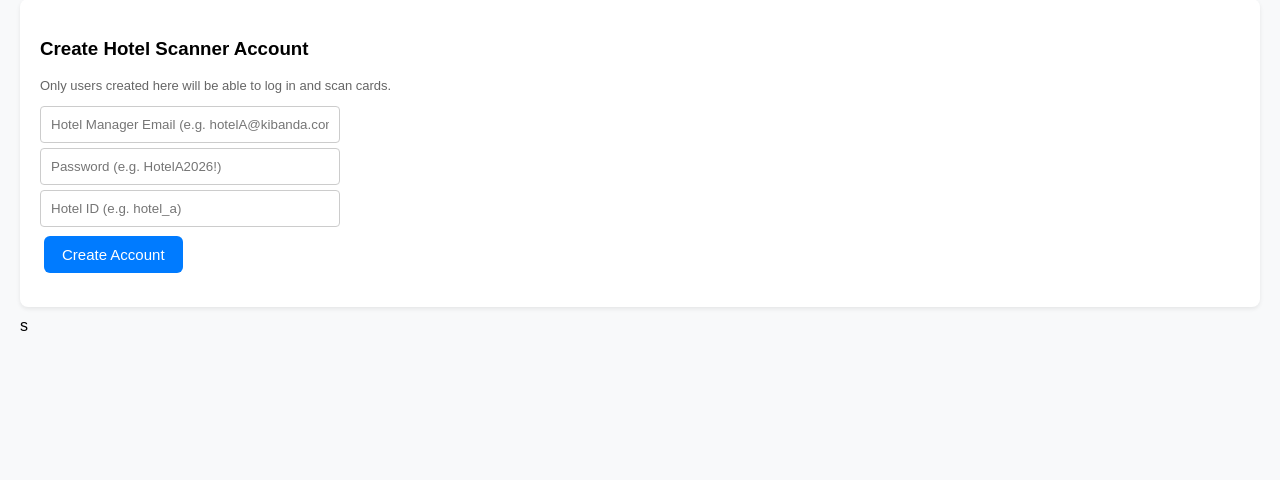
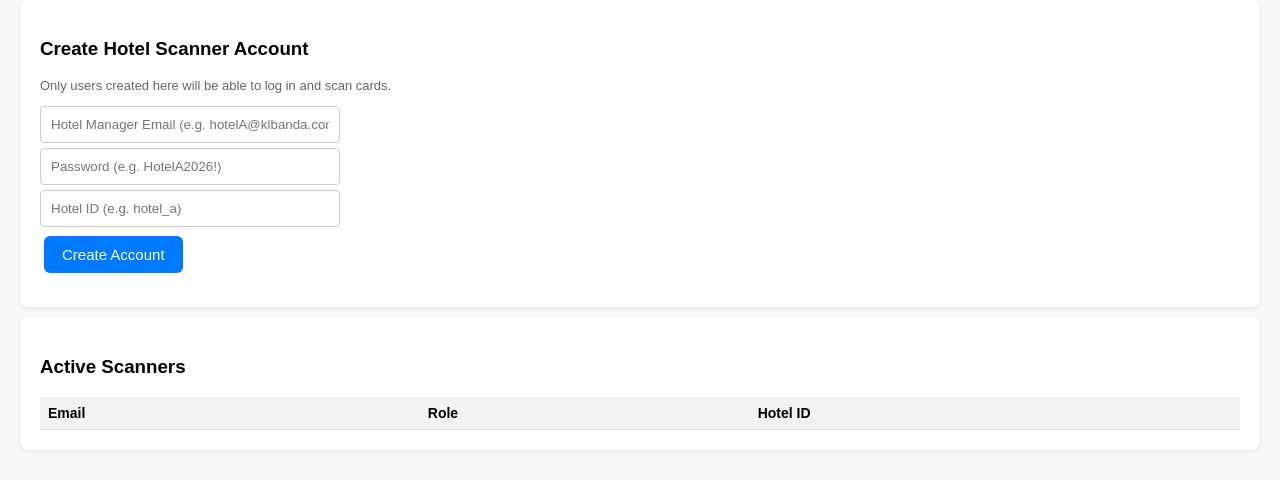
Before and after one commit to lewis23-net/kibandasky-qr-server, a Flask app: template templates/admin.html in a window 1280 px wide. Shown: the part 393-873 px from the top of the page. Before the commit the page ends 724 px from the top, so only its background shows below. Run offline with Flask 3, Linux system fonts and the light colour scheme; the template is opened without the code that fills it, so the values that code supplies are empty.

Commit message:
Fix database sync and add user list

```diff
--- a/app.py
+++ b/app.py
@@ -23,7 +23,6 @@ app.config['SQLALCHEMY_DATABASE_URI'] = db_url
 app.config['SQLALCHEMY_TRACK_MODIFICATIONS'] = False
 db.init_app(app)
 
-
 with app.app_context():
     db.create_all()
 
@@ -39,8 +38,10 @@ with app.app_context():
         db.session.add(admin)
         db.session.commit()
 
-    # AUTO-SYNC CHILDREN FROM CSV ON STARTUP
+    # FORCE SYNC FROM CSV ON STARTUP
     if os.path.exists('children.csv'):
+        # Optional: Clear existing children to prevent duplicates
+        # db.session.query(Child).delete()
         with open('children.csv', newline='', encoding='utf-8') as f:
             for row in csv.DictReader(f):
                 existing_child = Child.query.filter_by(uuid=row['uuid']).first()
@@ -49,7 +50,6 @@ with app.app_context():
                 else:
                     existing_child.name = row['name']
             db.session.commit()
-
 
 def login_required(roles=None):
     def decorator(f):
@@ -64,7 +64,6 @@ def login_required(roles=None):
         return wrapper
     return decorator
 
-
 @app.route('/')
 def index():
     user = session.get('user')
@@ -73,7 +72,6 @@ def index():
     if user['role'] == 'admin':
         return redirect(url_for('dashboard'))
     return redirect(url_for('scan_page'))
-
 
 @app.route('/login', methods=['GET', 'POST'])
 def login():
@@ -90,8 +88,6 @@ def login():
                 'role': user.role,
                 'hotel_id': user.hotel_id
             }
-
-            # If they were trying to scan a card, send them right back to it
             next_page = request.args.get('next')
             if next_page and '/scan' in next_page:
                 return redirect(next_page)
@@ -102,12 +98,10 @@ def login():
         error = "Invalid email or password"
     return render_template('login.html', error=error)
 
-
 @app.route('/logout')
 def logout():
     session.pop('user', None)
     return redirect(url_for('login'))
-
 
 @app.route('/scan')
 @app.route('/scan/<child_uuid>')
@@ -117,12 +111,10 @@ def scan_page(child_uuid=None):
     scanned_child = child_uuid or request.args.get('child', '')
     return render_template('scan.html', hotel_id=hotel_id, scanned_child=scanned_child)
 
-
 @app.route('/admin')
 @login_required(roles=['admin'])
 def dashboard():
     return render_template('admin.html')
-
 
 @app.route('/api/roster')
 @login_required(roles=['hotel', 'admin'])
@@ -133,7 +125,6 @@ def get_roster():
         'name': c.name,
         'last_meal_at': (c.last_meal_at.isoformat() + 'Z') if c.last_meal_at else None
     } for c in children])
-
 
 @app.route('/api/sync', methods=['POST'])
 @login_required(roles=['hotel', 'admin'])
@@ -146,14 +137,10 @@ def sync():
     for e in events:
         if not e.get('event_id') or not e.get('child_uuid') or not e.get('scanned_at'):
             continue
-
         if Redemption.query.filter_by(event_id=e['event_id']).first():
             continue
-
         try:
-            scanned_at = datetime.fromisoformat(
-                e['scanned_at'].replace('Z', '+00:00')
-            )
+            scanned_at = datetime.fromisoformat(e['scanned_at'].replace('Z', '+00:00'))
             if scanned_at.tzinfo is not None:
                 scanned_at = scanned_at.replace(tzinfo=None)
         except Exception:
@@ -165,31 +152,22 @@ def sync():
             hotel_id=hotel_id,
             scanned_at=scanned_at
         ))
-
         child = Child.query.filter_by(uuid=e['child_uuid']).first()
         if child and (not child.last_meal_at or scanned_at > child.last_meal_at):
             child.last_meal_at = scanned_at
-
         processed += 1
 
     db.session.commit()
     _flag_conflicts()
     return jsonify({'ok': True, 'processed': processed})
 
-
 def _flag_conflicts():
     for child in Child.query.all():
-        rows = (
-            Redemption.query
-            .filter_by(child_uuid=child.uuid)
-            .order_by(Redemption.scanned_at)
-            .all()
-        )
+        rows = Redemption.query.filter_by(child_uuid=child.uuid).order_by(Redemption.scanned_at).all()
         for i in range(1, len(rows)):
             if rows[i].scanned_at - rows[i - 1].scanned_at < timedelta(hours=24):
                 rows[i].conflict = True
     db.session.commit()
-
 
 @app.route('/api/admin/stats')
 @login_required(roles=['admin'])
@@ -201,10 +179,13 @@ def admin_stats():
         'conflicts': Redemption.query.filter_by(conflict=True).count()
     })
 
+@app.route('/api/users', methods=['GET', 'POST'])
+@login_required(roles=['admin'])
+def handle_users():
+    if request.method == 'GET':
+        users = User.query.all()
+        return jsonify([{'email': u.email, 'role': u.role, 'hotel_id': u.hotel_id} for u in users])
 
-@app.route('/api/users', methods=['POST'])
-@login_required(roles=['admin'])
-def create_user():
     d = request.get_json(silent=True) or {}
     if not d.get('email') or not d.get('password'):
         return jsonify({'error': 'email and password required'}), 400
@@ -219,13 +200,11 @@ def create_user():
     db.session.commit()
     return jsonify({'ok': True})
 
-
 @app.route('/sw.js')
 def sw():
     resp = send_from_directory('static', 'sw.js', mimetype='application/javascript')
     resp.headers['Service-Worker-Allowed'] = '/'
     return resp
 
-
 if __name__ == '__main__':
     app.run(debug=True, host='0.0.0.0', port=5000)
--- a/templates/admin.html
+++ b/templates/admin.html
@@ -16,6 +16,9 @@
         button { padding: 10px 18px; font-size: 15px; margin: 4px; cursor: pointer; border: none; border-radius: 6px; background: #007bff; color: white; }
         input { padding: 10px; margin: 5px 0; border: 1px solid #ccc; border-radius: 4px; width: 100%; max-width: 300px; box-sizing: border-box; display: block; }
         .success-msg { color: green; font-weight: bold; margin-top: 10px; }
+        table { width: 100%; border-collapse: collapse; margin-top: 10px; font-size: 14px; }
+        th, td { padding: 8px; text-align: left; border-bottom: 1px solid #ddd; }
+        th { background-color: #f2f2f2; }
     </style>
 </head>
 <body>
@@ -45,6 +48,18 @@
         <div id="create-msg" class="success-msg"></div>
     </div>
 
+    <div class="card">
+        <h3>Active Scanners</h3>
+        <table id="users-table">
+            <thead>
+                <tr><th>Email</th><th>Role</th><th>Hotel ID</th></tr>
+            </thead>
+            <tbody>
+                <!-- Filled by JS -->
+            </tbody>
+        </table>
+    </div>
+
     <script>
         async function refreshStats() {
             try {
@@ -57,6 +72,20 @@
             } catch (e) {
                 document.getElementById('sync-status').textContent = 'Offline — showing last known data.';
             }
+        }
+
+        async function loadUsers() {
+            try {
+                const res = await fetch('/api/users');
+                const users = await res.json();
+                const tbody = document.querySelector('#users-table tbody');
+                tbody.innerHTML = '';
+                users.forEach(u => {
+                    const tr = document.createElement('tr');
+                    tr.innerHTML = `<td>${u.email}</td><td>${u.role}</td><td>${u.hotel_id || '-'}</td>`;
+                    tbody.appendChild(tr);
+                });
+            } catch (e) { }
         }
 
         async function createUser() {
@@ -82,13 +111,15 @@
                 document.getElementById('new-password').value = '';
                 document.getElementById('new-hotelid').value = '';
                 setTimeout(() => { document.getElementById('create-msg').textContent = ''; }, 3000);
+                loadUsers();
             } else {
                 alert("Error: " + data.error);
             }
         }
 
         refreshStats();
+        loadUsers();
         setInterval(refreshStats, 5000);
     </script>
 </body>
-</html>s
+</html>
```
